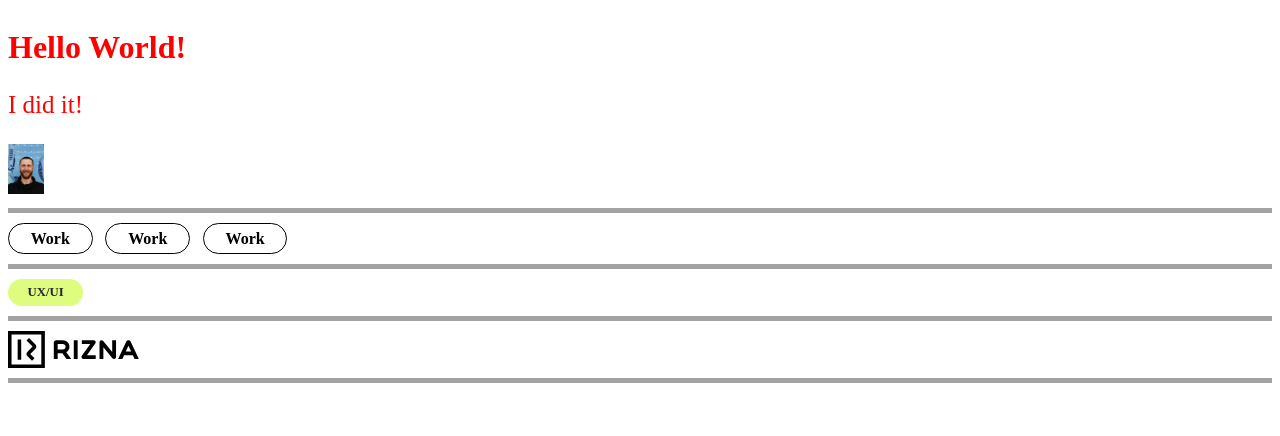
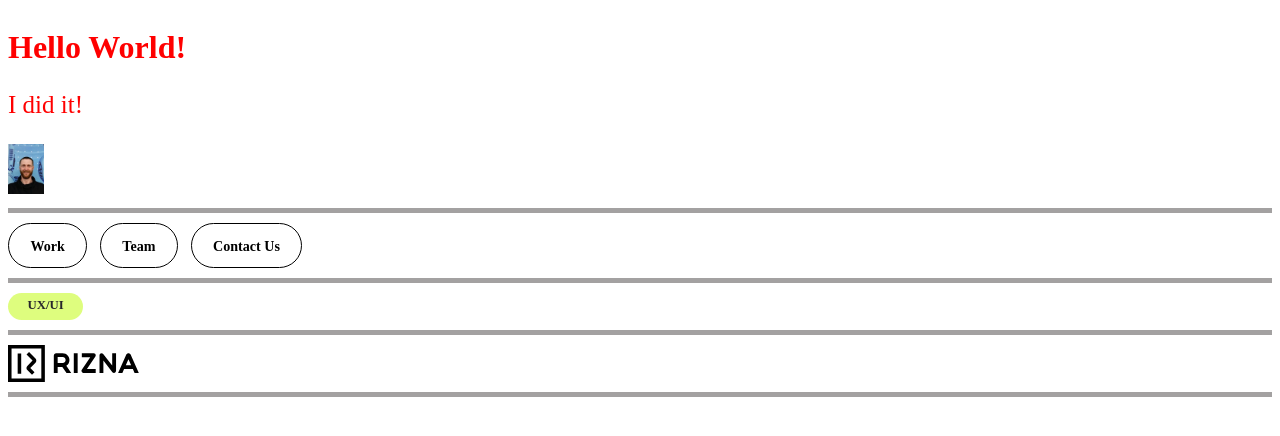
Before and after one commit to NikolayLazarchuk/RiznaComponents, a React (Create React App) app: page / in a window 1280 px wide. Shown: the top 436 px of the page. Built offline with nearby package versions, Linux system fonts and the light colour scheme.

Commit message:
Add props, fix HeaderLlink, ProjectCardLink

```diff
--- a/src/App.tsx
+++ b/src/App.tsx
@@ -1,10 +1,9 @@
 import styled from 'styled-components'
 import { FirstComponent } from './components/FirstComponent'
 import { HeaderLink } from './components/HeaderLink'
+import { Logo } from './components/Logo'
 import { ProjectsCardLink } from './components/ProjectsCardLink'
 import { Separator } from './components/Separator'
-import { Logo } from './components/Logo'
-
 
 function App() {
   return (
@@ -12,15 +11,15 @@ function App() {
       <FirstComponent />
       <Separator />
       <ContainerForDiv>
-        <HeaderLink />
-        <HeaderLink />
-        <HeaderLink />
+        <HeaderLink text={'Work'} />
+        <HeaderLink text={'Team'} />
+        <HeaderLink text={'Contact Us'} />
       </ContainerForDiv>
       <Separator />
       <ProjectsCardLink />
       <Separator />
-      <Logo/>
-      <Separator/>
+      <Logo />
+      <Separator />
     </Container>
   )
 }
--- a/src/components/HeaderLink/index.tsx
+++ b/src/components/HeaderLink/index.tsx
@@ -1,34 +1,32 @@
 import { FC } from 'react'
 import styled from 'styled-components'
 
-export const HeaderLink: FC = () => (
-  <StyleAHeaderLink href={'https://example.com'} className={'header-link'}>
-    <StyleDivHeaderLink>
-      <StylePHeaderLink className={'header-link-text'}>
-        {'Work'}
-      </StylePHeaderLink>
-    </StyleDivHeaderLink>
+interface HeaderLinkProps {
+  text: string
+}
+
+export const HeaderLink: FC<HeaderLinkProps> = ({ text }) => (
+  <StyleAHeaderLink href={'https://example.com'}>
+      <StylePHeaderLink>{text}</StylePHeaderLink>
   </StyleAHeaderLink>
 )
 
 const StyleAHeaderLink = styled.a`
   text-decoration: none;
-`
-const StyleDivHeaderLink = styled.div`
   display: flex;
   justify-content: center;
   align-items: center;
   border: 0.15vw solid #000;
   border-radius: 6.25vw;
-  padding: 0.5vw 1.7vw;
 `
 
+
 const StylePHeaderLink = styled.p`
-  margin: 0;
-  font-family: Neuehaasdisplay;
+  font-family: DM Sans;
   color: black;
-  font-size: 1.25vw;
-  line-height: 1.25vw;
+  font-size: 1.1vw;
+  line-height: 1.1vw;
   font-weight: 700;
   text-align: center;
+  margin: 1.1vw 1.67vw;
 `
```
